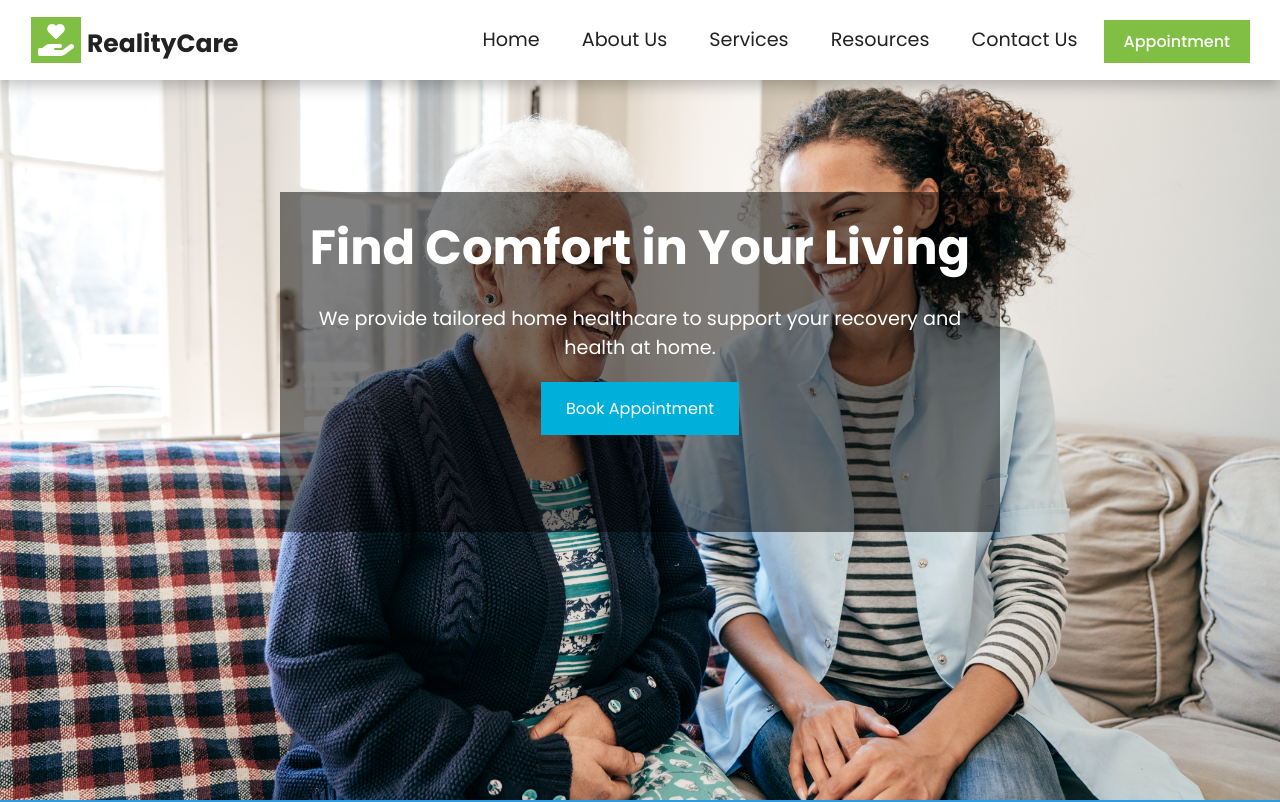
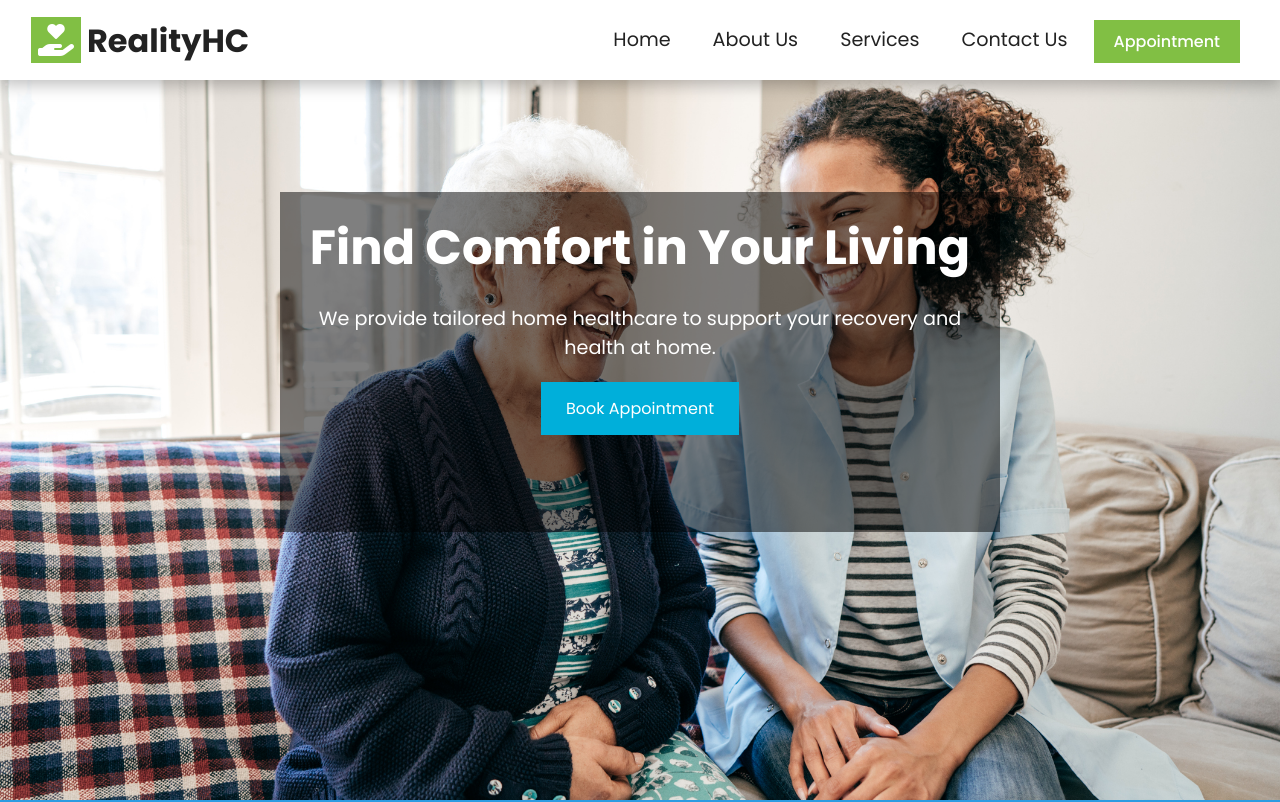
Before and after one commit to salemhe/RealityHC, a React (Create React App) app: page / in a window 1280 px wide. Shown: the top 802 px of the page. Built offline with nearby package versions, Linux system fonts and the light colour scheme.

Commit message:
made changes in the navigations, testimonials & footer

```diff
--- a/src/components/FAQ/Faq.js
+++ b/src/components/FAQ/Faq.js
@@ -6,7 +6,7 @@ const Faq = () => {
 
   const faqs = [
     {
-      question: "What types of elder care services does your company offer?",
+      question: "What types of Reality Health care services does your company offer?",
       answer: "Our company provides a range of elder care services including in-home care, skilled nursing care, physical and occupational therapy, medication management, and companionship. We also offer specialized care for conditions such as Alzheimer's and dementia, and support for activities of daily living."
     },
     {
--- a/src/components/Footer/Footer.js
+++ b/src/components/Footer/Footer.js
@@ -1,67 +1,3 @@
-// import React from 'react';
-// import './Footer.css'; // Import CSS file for styling
-
-// const Footer = () => {
-//     return (
-//         <footer className="footer">
-//             <div className="footer-column">
-//                 {/* Company Logo and Text */}
-//                 <div className="logo-container">
-//                     <div className="logo">
-//                         <i className="fas fa-hand-holding-heart"></i>
-//                     </div>
-//                     <div className="company-name">
-//                         <span>RealityCare </span>
-//                     </div>
-//                 </div>
-//                 {/* Social Media Icons */}
-//                 <div className="social-icons">
-//                     <a href="#"><i className="fab fa-facebook"></i></a>
-//                     <a href="#"><i className="fab fa-twitter"></i></a>
-//                     <a href="#"><i className="fab fa-instagram"></i></a>
-//                 </div>
-//                 <br />
-
-//                 &copy; 2024 Designed by<span className='salem'>SalemHamis</span>
-//             </div>
-//             <div className="footer-column">
-//                 {/* Payment Methods */}
-//                 <h2 className="column-title">Payment Methods</h2>
-//                 <div className="payment-icons">
-//                     <i className="fab fa-paypal"></i>
-//                     <i className="fab fa-cc-mastercard"></i>
-//                     <i className="fab fa-cc-mastercard"></i>
-//                     <i className="fab fa-cc-visa"></i>
-//                 </div>
-//             </div>
-//             <div className="footer-column">
-//                 {/* Navigation Links */}
-//                 <nav>
-//                     <h2 className="column-title">Quick Links</h2>
-//                     <ul className="navigation-links">
-//                         <li><a href="#"><i className="fas fa-home"></i> Home</a></li>
-//                         <li><a href="#"><i className="fas fa-shopping-cart"></i> Products</a></li>
-//                         <li><a href="#"><i className="fas fa-info-circle"></i> About Us</a></li>
-//                         <li><a href="#"><i className="fas fa-address-card"></i> Contact Us</a></li>
-//                     </ul>
-//                 </nav>
-//             </div>
-//             <div className="footer-column">
-//                 {/* Contact Information */}
-//                 <h2 className="column-title">Contact Us</h2>
-//                 <ul className="contact-info">
-//                     <li><i className="fas fa-envelope"></i> info@example.com</li>
-//                     <li><i className="fas fa-phone"></i> +1234567890</li>
-//                 </ul>
-//             </div>
-//         </footer>
-//     );
-// }
-
-// export default Footer;
-
-
-
 import React from 'react';
 import './Footer.css'; // Import CSS file for styling
 
@@ -73,17 +9,17 @@ const Footer = () => {
                     <div className="logo">
                         <i className="fas fa-hand-holding-heart"></i>
                     </div>
-                    <h1 className="company-name">RealityCare</h1>
+                    <h1 className="company-name">RealityHC</h1>
                 </div>
 
                 <div className="footer-info">
                     <div className="footer-section">
                         <h3>Quick Links</h3>
                         <ul className="footer-links">
-                            <li><a href="#"><i className="fas fa-home"></i> Home</a></li>
-                            <li><a href="#"><i className="fas fa-info-circle"></i> About Us</a></li>
-                            <li><a href="#"><i className="fas fa-box"></i>Services</a></li>
-                            <li><a href="#"><i className="fas fa-envelope"></i> Contact Us</a></li>
+                            <li><a href="/"><i className="fas fa-home"></i> Home</a></li>
+                            <li><a href="/about"><i className="fas fa-info-circle"></i> About Us</a></li>
+                            <li><a href="/services"><i className="fas fa-box"></i>Services</a></li>
+                            <li><a href="/contact"><i className="fas fa-envelope"></i> Contact Us</a></li>
                         </ul>
                     </div>
 
--- a/src/components/MenuItems.js
+++ b/src/components/MenuItems.js
@@ -14,11 +14,11 @@ export const MenuItems = [
         url: '/services',
         cName: 'nav__links'
     },
-    {
-        title: 'Resources',
-        url: '/resources',
-        cName: 'nav__links'
-    },
+    // {
+    //     title: 'Resources',
+    //     url: '/resources',
+    //     cName: 'nav__links'
+    // },
     {
         title: 'Contact Us',
         url: '/contact',
--- a/src/components/Navbar/Navbar.css
+++ b/src/components/Navbar/Navbar.css
@@ -29,6 +29,13 @@
     border: 1px solid;
     background-color: #81bf44;
     padding: 7px 7px;
+}
+
+.nav__logo a {
+    color: #222;
+    text-decoration: none;
+    font-size: 2rem;
+
 }
 
 .nav__menu {
--- a/src/components/Navbar/Navbar.js
+++ b/src/components/Navbar/Navbar.js
@@ -12,7 +12,10 @@ const Navbar = () => {
     return (
         <nav className='nav__items'>
             <h1 className='nav__logo'>
-            <i className="fas fa-hand-holding-heart"></i>RealityCare
+                <a href='/'>
+                    <i className="fas fa-hand-holding-heart"></i>RealityHC
+                </a>
+
             </h1>
 
             <div className='menu__icons' onClick={handleClick}>
--- a/src/components/Testimonials/Testimonials.js
+++ b/src/components/Testimonials/Testimonials.js
@@ -3,9 +3,9 @@ import './Testimonials.css'; // Import your CSS file
 
 const Testimonials = () => {
   const testimonials = [
-    { id: 1, name: 'John Doe', rating: 5, comment: ' "Eldarce Company has been instrumental in transforming our business operations." ' },
-    { id: 2, name: 'Jane Smith', rating: 4, comment: ' "We have been working with Eldarce Company for over two years now, and their commitment to quality and customer satisfaction is unmatched." ' },
-    { id: 3, name: 'Michael Johnson', rating: 3, comment: ' "Choosing Eldarce Company was one of the best decisions we made for our business. Their expertise has helped us streamline our operations." ' },
+    { id: 1, name: 'John Doe', rating: 5, comment: ' "Reality Health care has been instrumental in transforming our business operations." ' },
+    { id: 2, name: 'Jane Smith', rating: 4, comment: ' "We have been working with Reality Health Company for over two years now, and their commitment to quality and customer satisfaction is unmatched." ' },
+    { id: 3, name: 'Michael Johnson', rating: 3, comment: ' "Choosing Reality Health Company was one of the best decisions we made for our business. Their expertise has helped us streamline our operations." ' },
   ];
 
   return (
--- a/src/components/WhyChooseUs/Choose.css
+++ b/src/components/WhyChooseUs/Choose.css
@@ -101,7 +101,7 @@
         flex-direction: column;
         width: 100%;
         margin: 0;
-        margin-bottom: 37rem;
+        margin-bottom: 38rem;
 
     }
 
```
